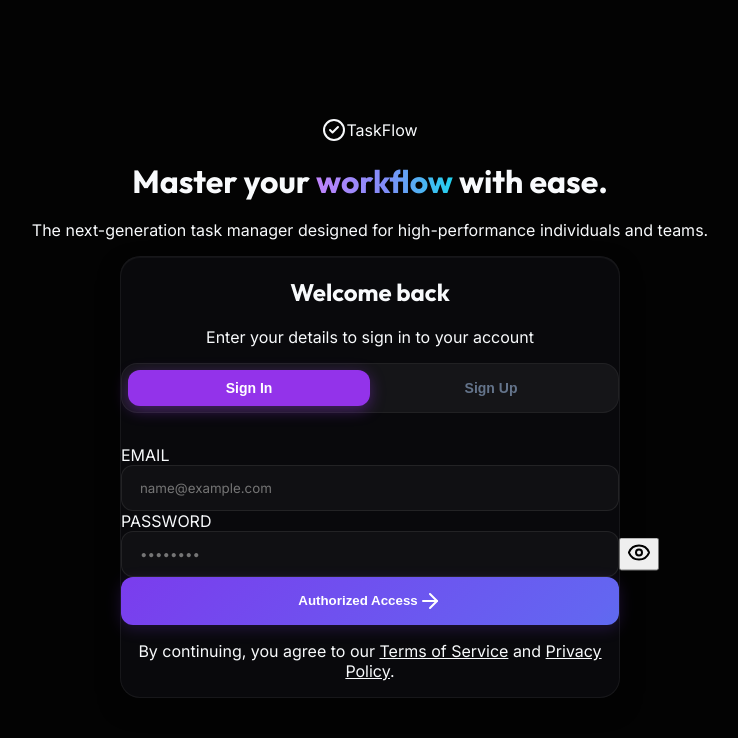
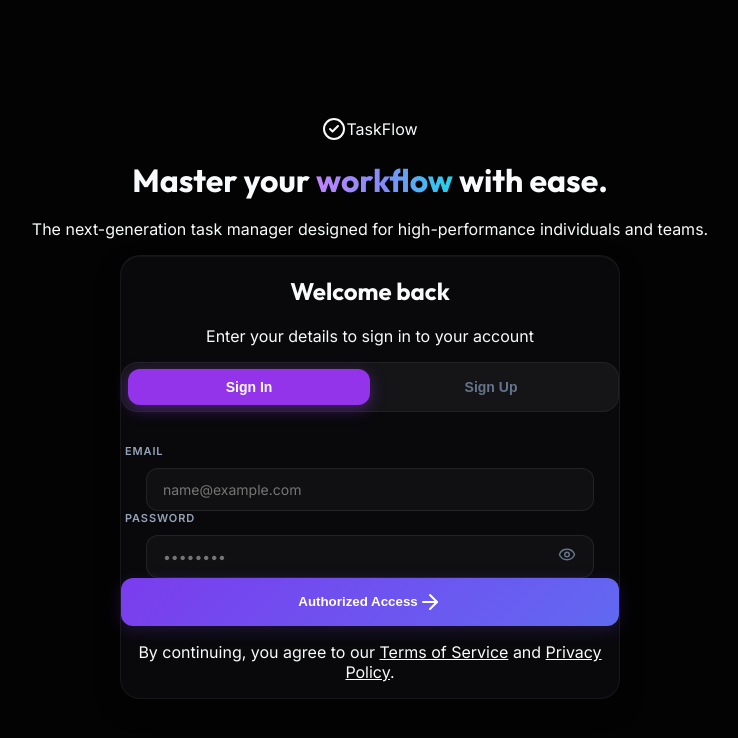
Before and after one commit to ThisangaD/task_manager, a Next.js app in the folder frontend/: page /auth in a window 1280 px wide. Shown: the top 738 px of the page, without its empty margins (270-1008 px from the left). Built offline with nearby package versions, Linux system fonts and the light colour scheme.

Commit message:
style(ui): increase label-input gap and reduce input width with inline styles

```diff
--- a/frontend/src/app/auth/page.tsx
+++ b/frontend/src/app/auth/page.tsx
@@ -128,23 +128,40 @@ export default function AuthPage() {
             </div>
 
             <form onSubmit={handleSubmit} className="space-y-5">
-              <div className="space-y-2">
-                <label className="text-xs font-semibold text-slate-400 uppercase tracking-wider ml-1">Email</label>
-                <div className="relative group">
+              {/* Email Field */}
+              <div style={{ display: 'flex', flexDirection: 'column' }}>
+                <label style={{ fontSize: '11px', fontWeight: 600, color: '#94a3b8', textTransform: 'uppercase', letterSpacing: '0.08em', marginBottom: '10px', marginLeft: '4px' }}>
+                  Email
+                </label>
+                <div style={{ display: 'flex', justifyContent: 'center' }}>
                   <input
                     type="email"
                     placeholder="name@example.com"
                     value={email}
                     onChange={e => setEmail(e.target.value)}
                     required
-                    className="input-field pl-4"
+                    style={{
+                      width: '90%',
+                      background: 'rgba(255,255,255,0.03)',
+                      border: '1px solid rgba(255,255,255,0.08)',
+                      borderRadius: '12px',
+                      padding: '12px 16px',
+                      color: '#F8FAFC',
+                      fontSize: '14px',
+                      outline: 'none',
+                      fontFamily: 'inherit',
+                    }}
                   />
                 </div>
               </div>
 
-              <div className="space-y-2">
-                <label className="text-xs font-semibold text-slate-400 uppercase tracking-wider ml-1">Password</label>
-                <div className="relative group">
+              {/* Password Field */}
+              <div style={{ display: 'flex', flexDirection: 'column' }}>
+                <label style={{ fontSize: '11px', fontWeight: 600, color: '#94a3b8', textTransform: 'uppercase', letterSpacing: '0.08em', marginBottom: '10px', marginLeft: '4px' }}>
+                  Password
+                </label>
+                <div style={{ display: 'flex', justifyContent: 'center' }}>
+                  <div style={{ position: 'relative', width: '90%' }}>
                     <input
                       type={showPassword ? "text" : "password"}
                       placeholder="••••••••"
@@ -152,16 +169,27 @@ export default function AuthPage() {
                       onChange={e => setPassword(e.target.value)}
                       required
                       minLength={6}
-                    className="input-field pl-4 pr-24"
+                      style={{
+                        width: '100%',
+                        background: 'rgba(255,255,255,0.03)',
+                        border: '1px solid rgba(255,255,255,0.08)',
+                        borderRadius: '12px',
+                        padding: '12px 48px 12px 16px',
+                        color: '#F8FAFC',
+                        fontSize: '14px',
+                        outline: 'none',
+                        fontFamily: 'inherit',
+                      }}
                     />
                     <button
                       type="button"
                       onClick={() => setShowPassword(!showPassword)}
-                    className="absolute right-14 top-1/2 -translate-y-1/2 text-slate-500 hover:text-slate-300 transition-colors"
+                      style={{ position: 'absolute', right: '14px', top: '50%', transform: 'translateY(-50%)', background: 'none', border: 'none', cursor: 'pointer', color: '#64748b', padding: '4px' }}
                       aria-label={showPassword ? "Hide password" : "Show password"}
                     >
-                    {showPassword ? <EyeOff className="w-4.5 h-4.5" /> : <Eye className="w-4.5 h-4.5" />}
+                      {showPassword ? <EyeOff style={{ width: '18px', height: '18px' }} /> : <Eye style={{ width: '18px', height: '18px' }} />}
                     </button>
+                  </div>
                 </div>
               </div>
 
```
Lines whose indentation alone changed are shown as unchanged.
